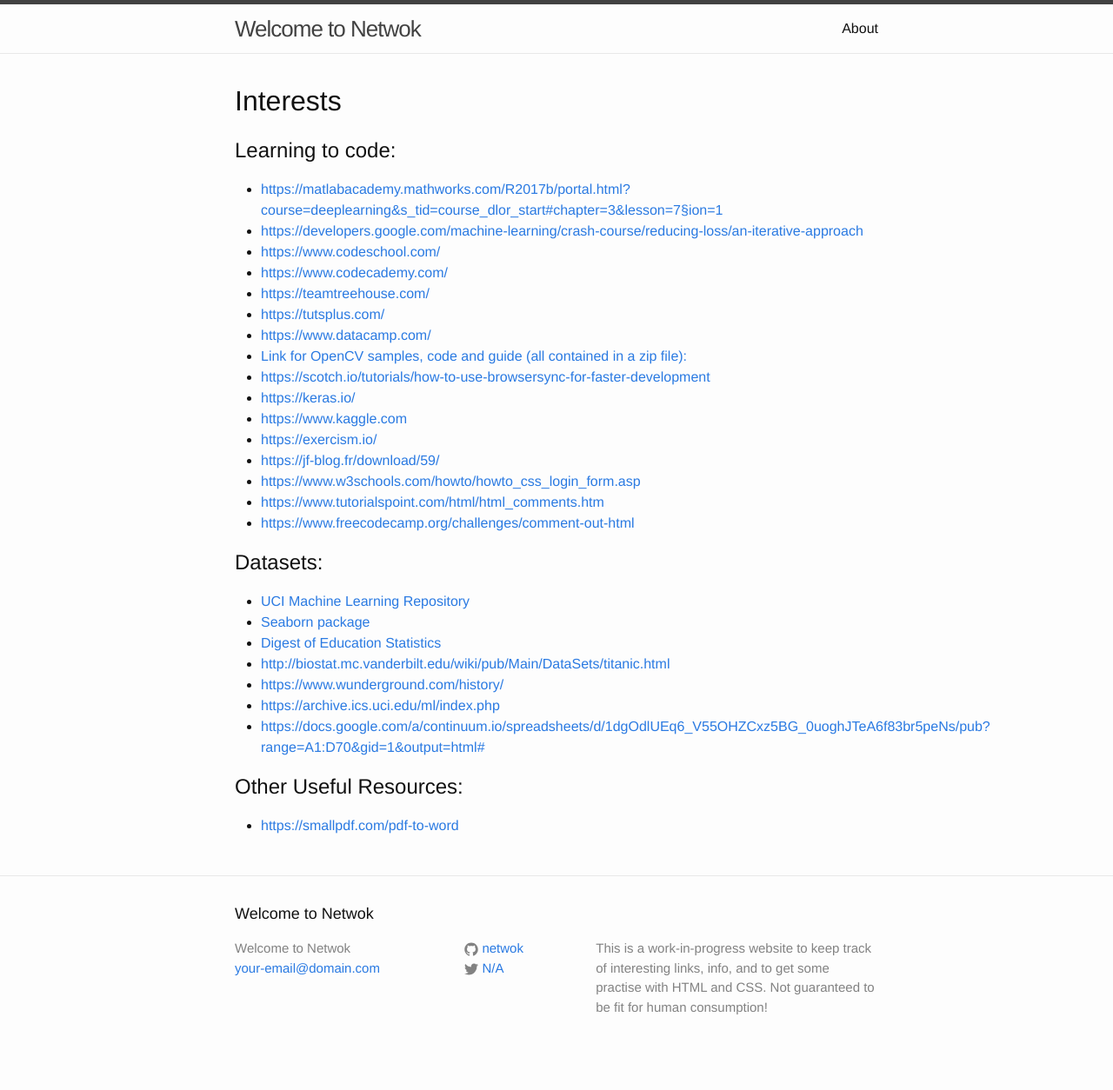
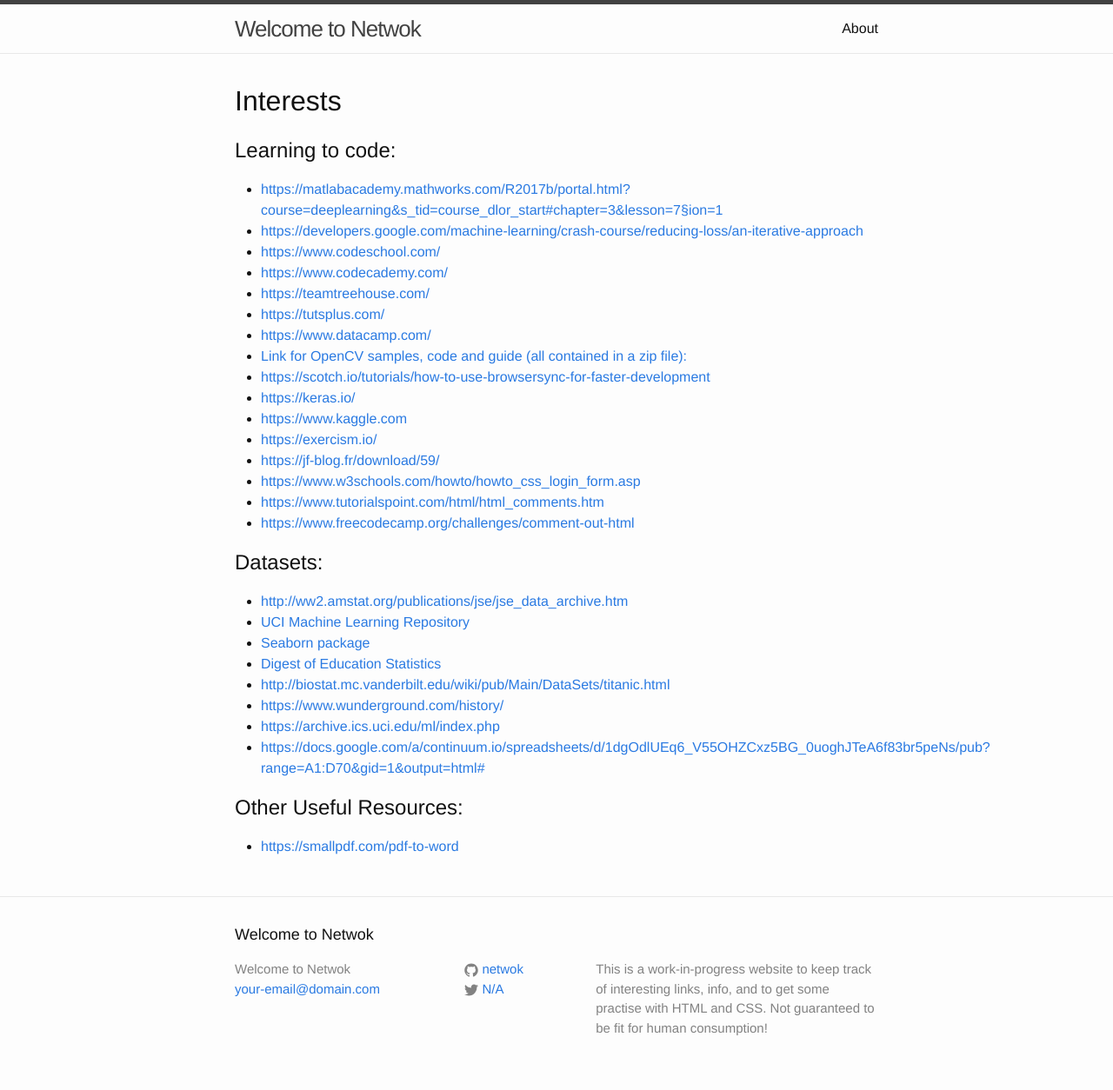
Before and after one commit to netwok/netwok.github.io, a Jekyll site: the page built from int.html, in a window 1280 px wide. Shown: the whole page at 87% size. Built offline with Jekyll 4.4.1, drawn with Linux system fonts in a browser that asks for light colours; before the commit the page ends 1230 px from its top, so only the background shows below that.

Commit message:
Update int.html

```diff
--- a/int.html
+++ b/int.html
@@ -27,10 +27,10 @@
         <li><a href = ></a></li>
         -->
 
-
     </ul>
     <h2>Datasets:</h2>
     <ul>
+      <li><a href = http://ww2.amstat.org/publications/jse/jse_data_archive.htm>http://ww2.amstat.org/publications/jse/jse_data_archive.htm</a></li>
       <li><a href="https://archive.ics.uci.edu/ml/datasets/Auto+MPG" target="_blank">UCI Machine Learning Repository</a></li>
       <li><a href="https://github.com/mwaskom/seaborn-data/blob/master/tips.csv" target="_blank">Seaborn package</a></li>
       <li><a href="http://nces.ed.gov/programs/digest/2013menu_tables.asp" target="_blank">Digest of Education Statistics</a></li>
```
